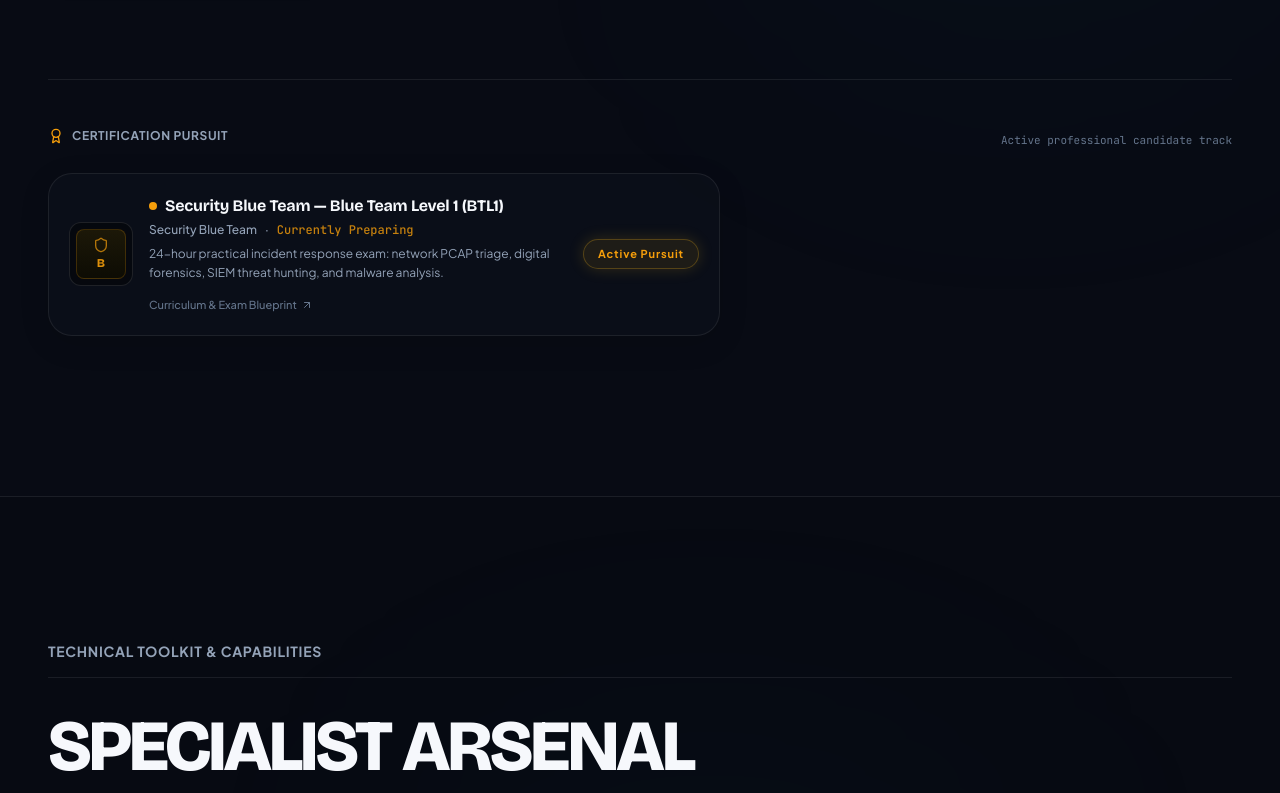
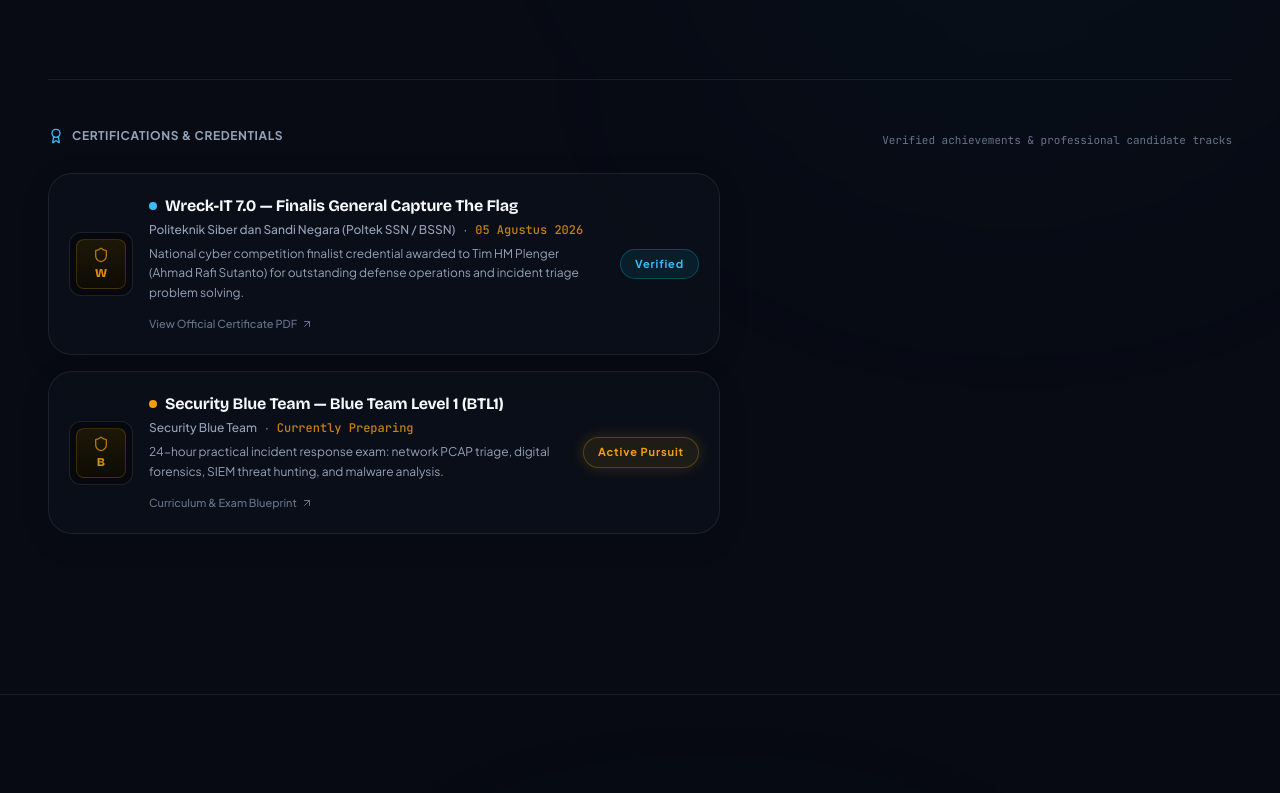
Before and after one commit to darflashxd/portfolio, a Next.js app: page / in a window 1280 px wide. Shown: the part 1944-2737 px from the top of the page. Built offline with nearby package versions, Linux system fonts and the light colour scheme.

Commit message:
feat(credentials): add Wreck-IT 7.0 CTF finalist credential with official PDF certificate link

```diff
--- a/src/components/About.tsx
+++ b/src/components/About.tsx
@@ -92,9 +92,9 @@
                   href={cert.credentialUrl}
                   target="_blank"
                   rel="noopener noreferrer"
-                  className="inline-flex items-center gap-1 text-[11px] font-sans font-medium text-studio-faint hover:text-studio-amber-light transition-colors"
+                  className="inline-flex items-center gap-1 text-[11px] font-sans font-medium text-studio-faint hover:text-studio-cyan-light transition-colors"
                 >
-                  <span>Curriculum &amp; Exam Blueprint</span>
+                  <span>{cert.actionLabel || "Curriculum & Exam Blueprint"}</span>
                   <ArrowUpRight className="w-3 h-3" />
                 </a>
               </div>
@@ -207,15 +207,15 @@
           </div>
         </div>
 
-        {/* Integrated Certification Candidate Track (BTL1) with elegant amber glow */}
+        {/* Integrated Certification Candidate Track with elegant ambient glow */}
         <Reveal delay={0.1} className="mt-20 pt-12 border-t border-studio-border">
           <div className="flex flex-col sm:flex-row sm:items-baseline justify-between gap-2 mb-6">
             <div className="flex items-center gap-2 text-xs font-sans uppercase tracking-wider text-studio-muted font-bold">
-              <Award className="w-4 h-4 text-studio-amber-light" />
-              <span>CERTIFICATION PURSUIT</span>
+              <Award className="w-4 h-4 text-studio-cyan-light" />
+              <span>CERTIFICATIONS &amp; CREDENTIALS</span>
             </div>
             <span className="text-[11px] font-mono text-studio-faint">
-              Active professional candidate track
+              Verified achievements &amp; professional candidate tracks
             </span>
           </div>
 
--- a/src/data/portfolioData.ts
+++ b/src/data/portfolioData.ts
@@ -99,6 +99,7 @@
   badgeLetter: string;
   image?: string;
   credentialUrl?: string;
+  actionLabel?: string;
 }
 
 export interface CTFWriteupEntry {
@@ -260,7 +261,7 @@
       {
         id: "petir-ifest-author",
         period: "Aug 2026 · 1 mo",
-        role: "Problem Setter (Digital Forensics)",
+        role: "Challenge Author (Digital Forensics)",
         organization: "PETIR Cyber Security",
         orgHighlight: "IFEST 2026 (Universitas Padjadjaran)",
         location: "Sumedang & Bandung, Jawa Barat · Remote",
@@ -278,7 +279,7 @@
             caption: "IFEST 2026 CTF Competition — HIMATIF Universitas Padjadjaran",
           },
         ],
-        tags: ["Problem Setter", "Digital Forensics", "IFEST UNPAD", "PETIR Consultancy", "LUKS Forensics"],
+        tags: ["Challenge Author", "Digital Forensics", "IFEST UNPAD", "PETIR Consultancy", "LUKS Forensics"],
         links: [
           {
             label: "IFEST UNPAD PORTAL",
@@ -468,6 +469,16 @@
 
   certifications: [
     {
+      title: "Wreck-IT 7.0 — Finalis General Capture The Flag",
+      issuer: "Politeknik Siber dan Sandi Negara (Poltek SSN / BSSN)",
+      date: "05 Agustus 2026",
+      status: "Verified",
+      summary: "National cyber competition finalist credential awarded to Tim HM Plenger (Ahmad Rafi Sutanto) for outstanding defense operations and incident triage problem solving.",
+      badgeLetter: "W",
+      credentialUrl: "/certificates/cert-wreckit-finalist.pdf",
+      actionLabel: "View Official Certificate PDF",
+    },
+    {
       title: "Security Blue Team — Blue Team Level 1 (BTL1)",
       issuer: "Security Blue Team",
       date: "Currently Preparing",
@@ -476,6 +487,7 @@
       badgeLetter: "B",
       image: "/images/certifications/cert-btl1.jpg",
       credentialUrl: "https://securityblue.team/what-is-btl1/",
+      actionLabel: "Curriculum & Exam Blueprint",
     },
   ] as CertificationEntry[],
 
```
Also changed, not shown: 2 other files (tests, documents, lock files or other folders).
